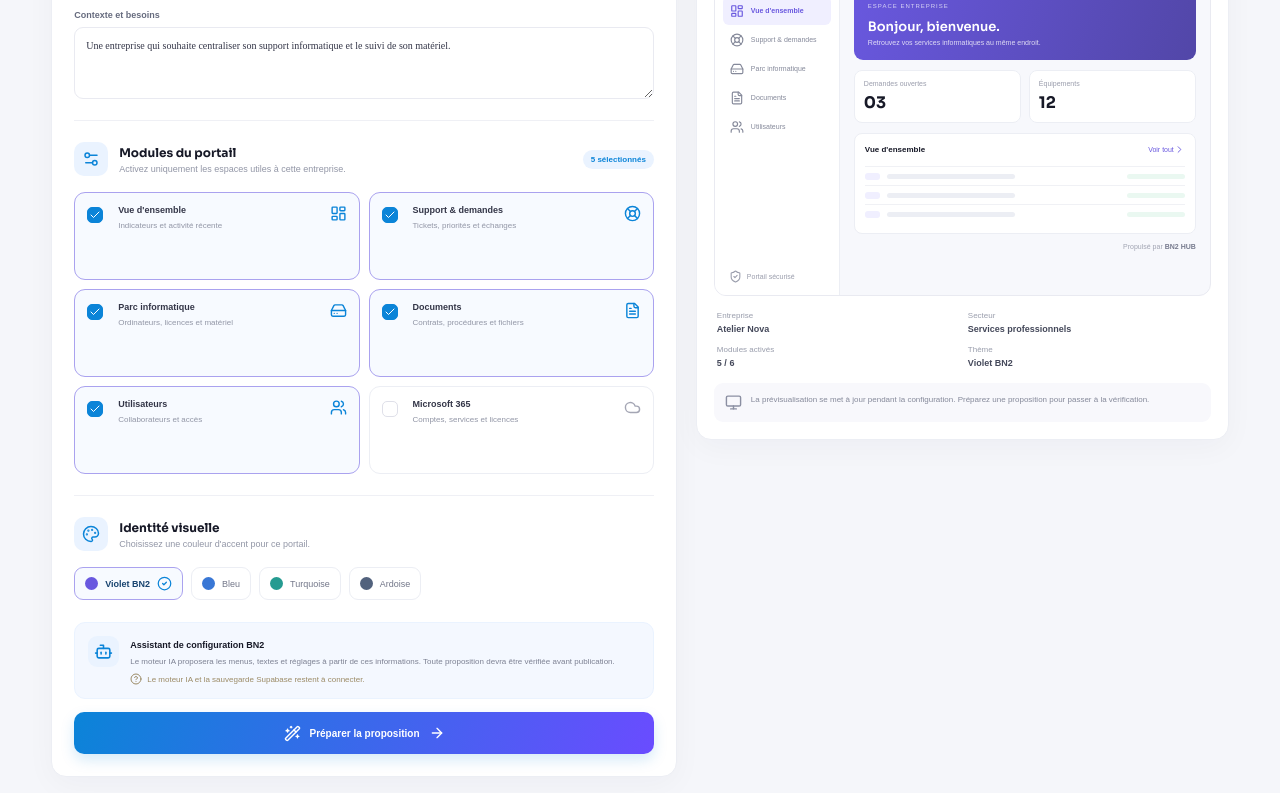
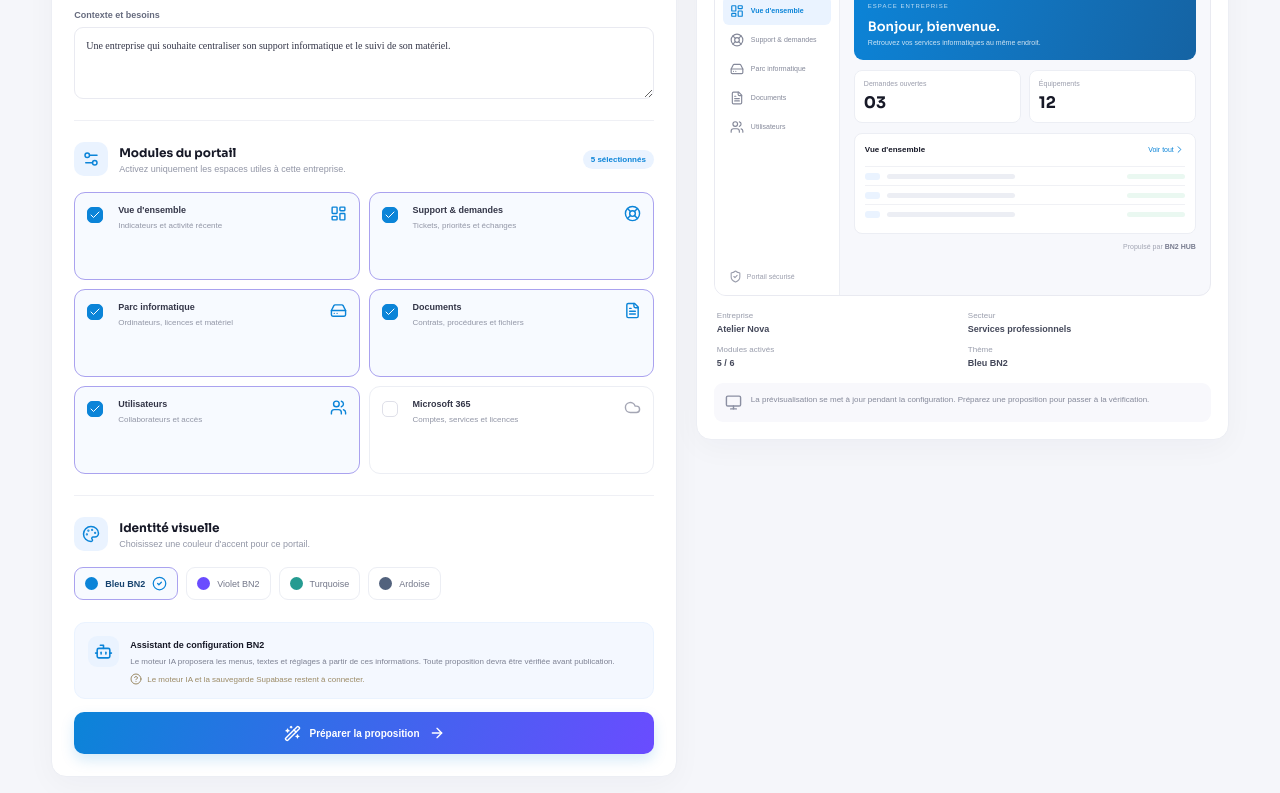
Before and after one commit to bns-prestige/BN2-HUB, a Next.js app: page /client-builder in a window 1280 px wide. Shown: the part 401-1194 px from the top of the page. Built offline with nearby package versions, Linux system fonts and the light colour scheme.

Commit message:
Align portal studio with BN2 website branding

```diff
--- a/src/app/client-builder/page.tsx
+++ b/src/app/client-builder/page.tsx
@@ -19,8 +19,8 @@ const moduleOptions = [
 ];
 
 const palettes = [
-  { id: "violet", label: "Violet BN2", color: "#6958df", soft: "#f0efff" },
-  { id: "blue", label: "Bleu", color: "#3977d5", soft: "#edf4ff" },
+  { id: "blue", label: "Bleu BN2", color: "#0b84d8", soft: "#eaf3ff" },
+  { id: "violet", label: "Violet BN2", color: "#6a4cff", soft: "#f0edff" },
   { id: "teal", label: "Turquoise", color: "#259b91", soft: "#eaf8f6" },
   { id: "slate", label: "Ardoise", color: "#52627d", soft: "#eff2f7" },
 ];
@@ -30,7 +30,7 @@ export default function ClientBuilderPage() {
   const [sector, setSector] = useState("Services professionnels");
   const [description, setDescription] = useState("Une entreprise qui souhaite centraliser son support informatique et le suivi de son matériel.");
   const [selectedModules, setSelectedModules] = useState(["dashboard", "support", "equipment", "documents", "team"]);
-  const [palette, setPalette] = useState("violet");
+  const [palette, setPalette] = useState("blue");
   const [prepared, setPrepared] = useState(false);
   const [activePreview, setActivePreview] = useState("dashboard");
   const selectedPalette = palettes.find((item) => item.id === palette) ?? palettes[0];
```
